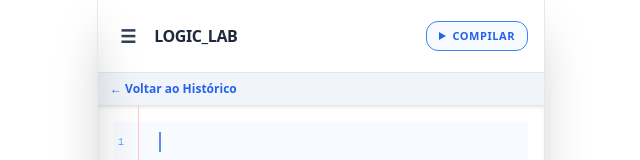
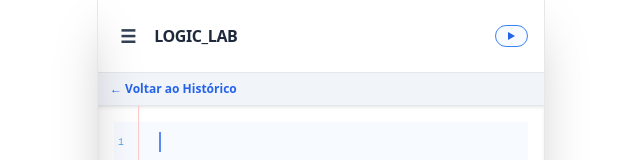
Before and after one commit to Gab-Dealem04/ferramenta-logica, a React (Vite) app: page /tela-prova in a window 1280 px wide. Shown: the top 160 px of the page, without its empty margins (319-959 px from the left). Built offline with nearby package versions, Linux system fonts and the light colour scheme.

Commit message:
feat: Removendo o nome compilar de TelaProva

```diff
--- a/src/pages/TelaProvaPage.jsx
+++ b/src/pages/TelaProvaPage.jsx
@@ -120,7 +120,6 @@ export default function TelaProvaPage() {
           className="flex items-center gap-1.5 px-3 py-1.5 text-[11px] font-bold tracking-wider text-blue-600 bg-blue-50/50 hover:bg-blue-100/60 border border-blue-500 rounded-xl active:scale-95 transition-all uppercase"
         >
           <span className="w-0 h-0 border-y-[4px] border-y-transparent border-l-[7px] border-l-blue-600 inline-block"></span>
-          Compilar
         </button>
       </header>
 
```
